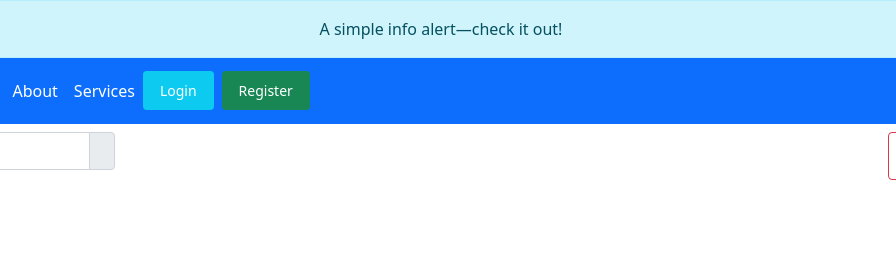
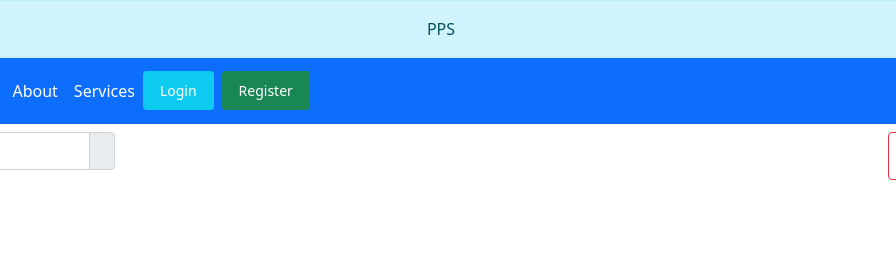
Before and after one commit to pruthas/first-app, a plain HTML site: page index.html in a window 1280 px wide. Shown: the top 280 px of the page, 199-1095 px from the left. Drawn offline with nearby package versions, Linux system fonts and the light colour scheme.

Commit message:
second changes in index.html (changes in alert-div)

```diff
--- a/index.html
+++ b/index.html
@@ -13,7 +13,7 @@
             <div class="row">
                 <div class="col-12 p-0">
                     <div class="alert alert-info text-center mb-0" role="alert">
-                        A simple info alert—check it out!
+                        PPS
                     </div>
                 </div>
             </div>
```
